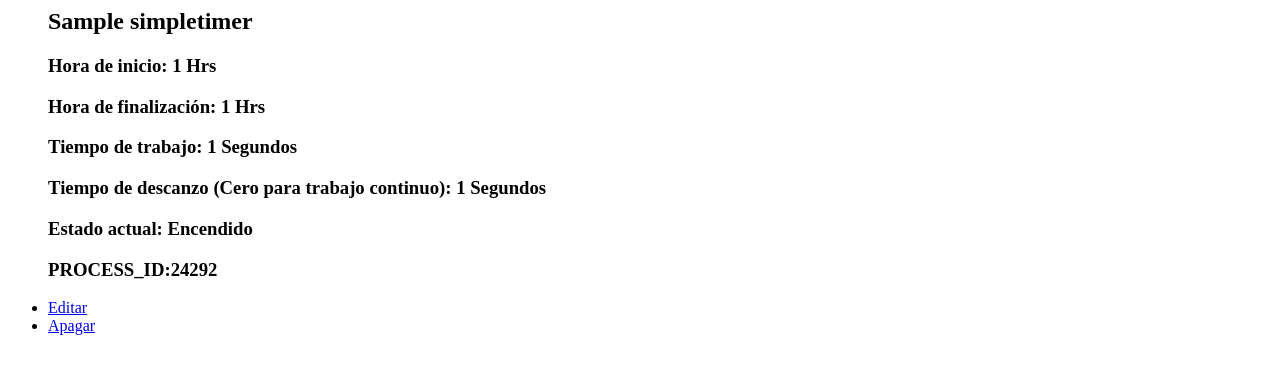
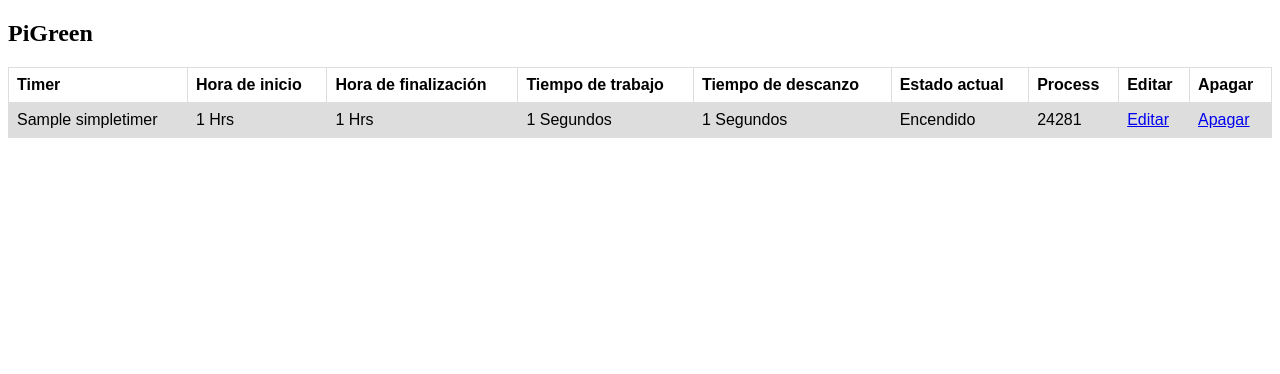
Before and after one commit to hernannieto89/pigardener, a Django app: page /dashboard/ in a window 1280 px wide. Shown: the top 374 px of the page. Run offline with Django 3.2, Linux system fonts and the light colour scheme; tables that the repository leaves empty hold one stand-in row (values such as "Sample post").

Commit message:
Changes in html template

```diff
--- a/dashboard/templates/index.html
+++ b/dashboard/templates/index.html
@@ -1,17 +1,56 @@
+<!DOCTYPE html>
+<html>
+<head>
+<style>
+table {
+  font-family: arial, sans-serif;
+  border-collapse: collapse;
+  width: 100%;
+}
+
+td, th {
+  border: 1px solid #dddddd;
+  text-align: left;
+  padding: 8px;
+}
+
+tr:nth-child(even) {
+  background-color: #dddddd;
+}
+</style>
+</head>
+<body>
+<h2>PiGreen</h2>
 {% if timers_list %}
-    <ul>
+<table>
+    <tr>
+      <th>Timer</th>
+      <th>Hora de inicio</th>
+      <th>Hora de finalización</th>
+      <th>Tiempo de trabajo</th>
+      <th>Tiempo de descanzo</th>
+      <th>Estado actual</th>
+      <th>Process</th>
+      <th>Editar</th>
+      <th>Apagar</th>
+
+    </tr>
     {% for timer in timers_list %}
-        <h2> {{ timer.name }} </h2>
-        <h3> Hora de inicio: {{ timer.start_time }} Hrs </h3>
-        <h3> Hora de finalización: {{ timer.end_time }} Hrs </h3>
-        <h3> Tiempo de trabajo: {{ timer.work_time }} Segundos </h3>
-        <h3> Tiempo de descanzo (Cero para trabajo continuo): {{ timer.sleep_time }} Segundos</h3>
-        <h3> Estado actual: {% if timer.activated %} Encendido {% else %} Apagado {% endif %} </h3>
-        <h3> PROCESS_ID:{{ timer.process_id }} </h3>
-        <li><a href="{% url 'edit' timer.id %}">Editar</a></li>
-        <li><a href="{% url 'switch_status' timer.id %}">{% if timer.activated %} Apagar {% else %} Encender {% endif %}</a></li>
+    <tr>
+        <td>{{ timer.name }}</td>
+        <td>{{ timer.start_time }} Hrs</td>
+        <td>{{ timer.end_time }} Hrs </td>
+        <td>{{ timer.work_time }} Segundos</td>
+        <td>{{ timer.sleep_time }} Segundos</td>
+        <td>{% if timer.activated %} Encendido {% else %} Apagado {% endif %}</td>
+        <td>{{ timer.process_id }}</td>
+        <td><a href="{% url 'edit' timer.id %}">Editar</a></td>
+        <td><a href="{% url 'switch_status' timer.id %}">{% if timer.activated %} Apagar {% else %} Encender {% endif %}</a></td>
+    </tr>
     {% endfor %}
-    </ul>
+</table>
 {% else %}
     <p>No timers configured.</p>
 {% endif %}
+</body>
+</html>
```
